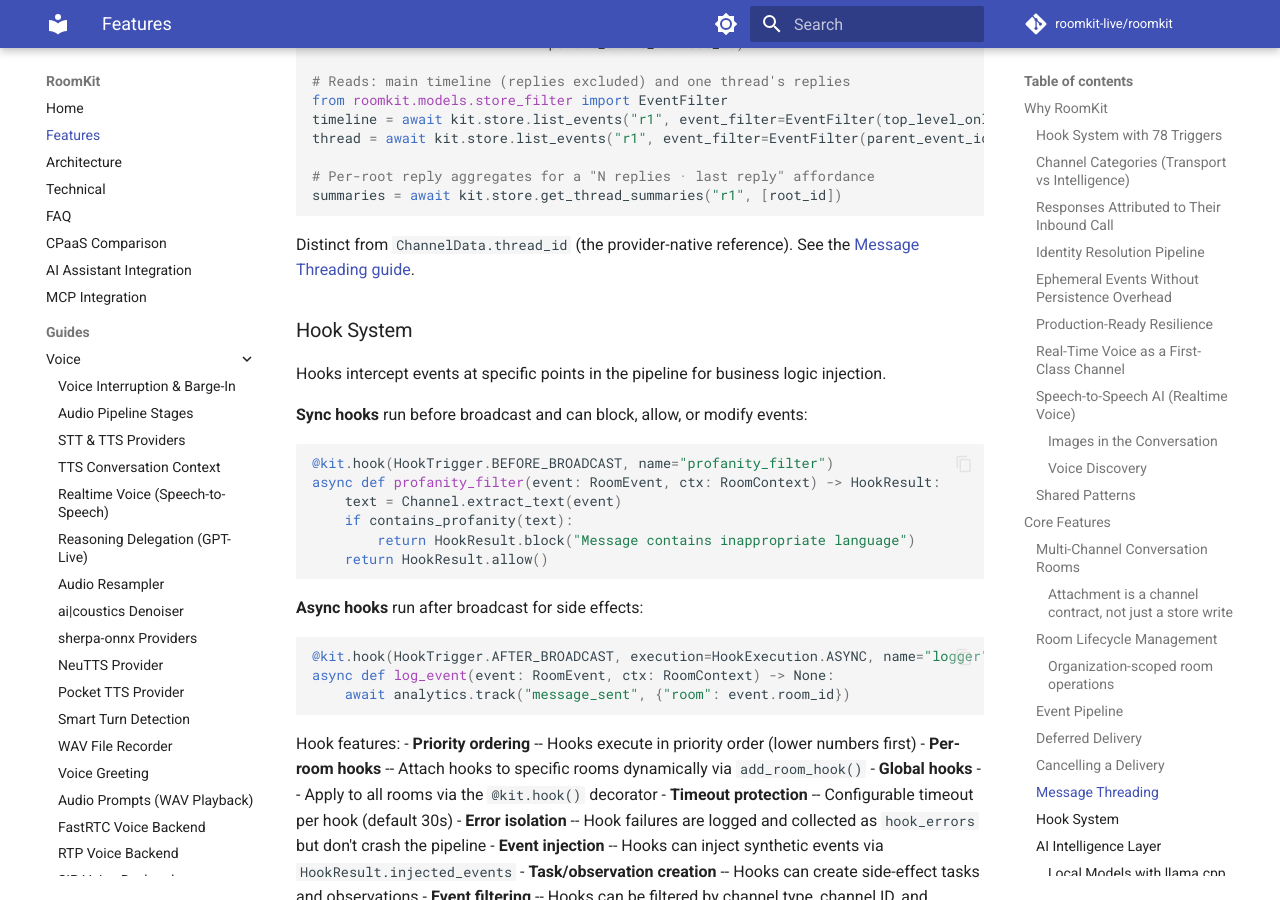
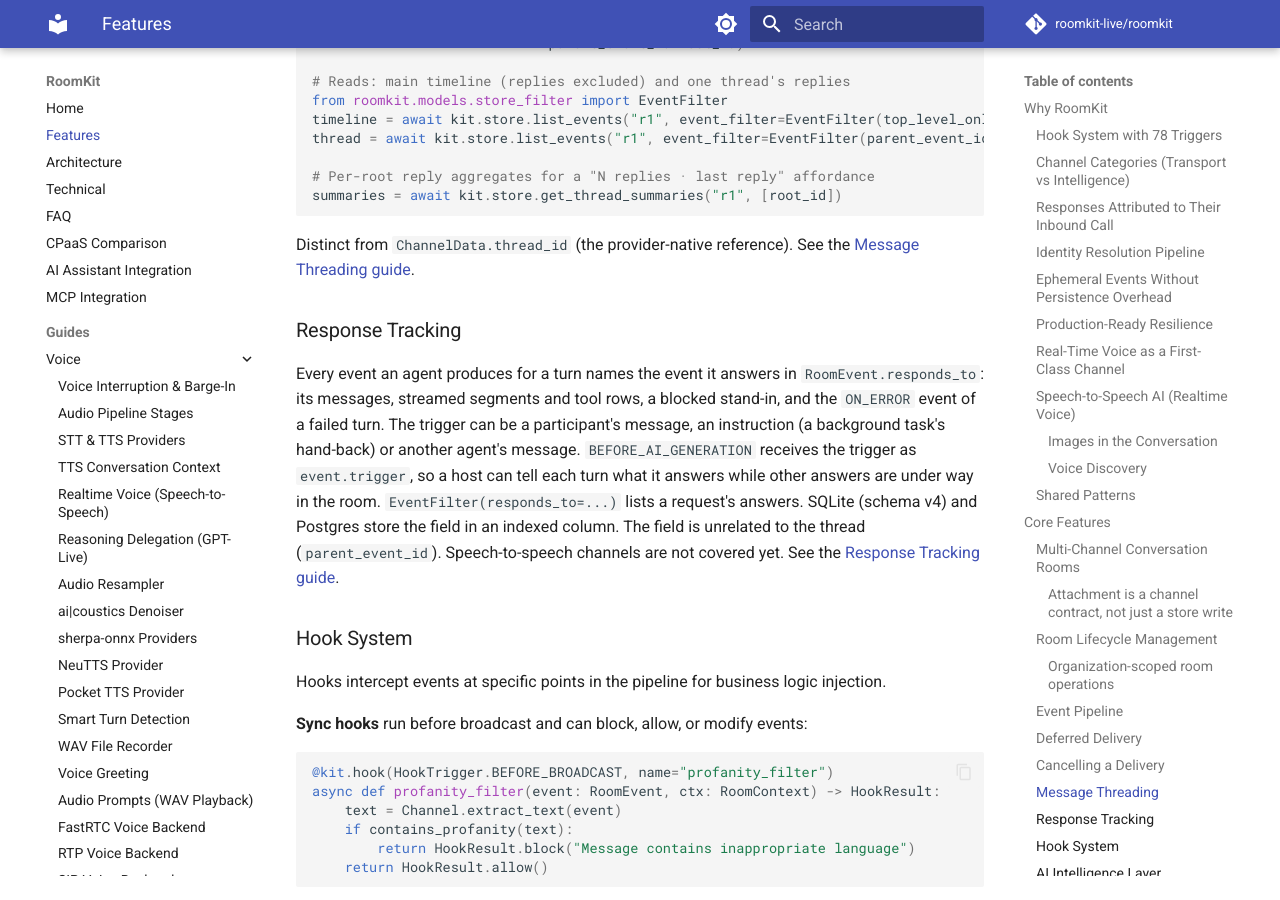
Before and after one commit to roomkit-live/roomkit-docs, an MkDocs documentation site: the page built from docs/features.md, in a window 1280 px wide and 900 px high, scrolled down 13602 px. Built offline with MkDocs 1.6.1 and Material for MkDocs 9.7.7, drawn with Linux system fonts in a browser that asks for light colours; comment, search, counter and statistics services are not loaded; some of the changed text lies outside the part shown.

Commit message:
docs(events): response tracking, an answer names the event it answers and its turn is told that event (RMK-545)

```diff
--- a/docs/features.md
+++ b/docs/features.md
@@ -456,6 +456,20 @@ summaries = await kit.store.get_thread_summaries("r1", [root_id])
 
 Distinct from `ChannelData.thread_id` (the provider-native reference). See the
 [Message Threading guide](guides/message-threading.md).
+
+### Response Tracking
+
+Every event an agent produces for a turn names the event it answers in
+`RoomEvent.responds_to`: its messages, streamed segments and tool rows, a
+blocked stand-in, and the `ON_ERROR` event of a failed turn. The trigger can be
+a participant's message, an instruction (a background task's hand-back) or
+another agent's message. `BEFORE_AI_GENERATION` receives the trigger as
+`event.trigger`, so a host can tell each turn what it answers while other
+answers are under way in the room. `EventFilter(responds_to=...)` lists a
+request's answers. SQLite (schema v4) and Postgres store the field in an
+indexed column. The field is unrelated to the thread (`parent_event_id`).
+Speech-to-speech channels are not covered yet. See the
+[Response Tracking guide](guides/response-tracking.md).
 
 ### Hook System
 
--- a/mkdocs.yml
+++ b/mkdocs.yml
@@ -140,6 +140,7 @@ nav:
           - Content Transcoding: guides/content-transcoding.md
           - Response Visibility: guides/response-visibility.md
           - Message Threading: guides/message-threading.md
+          - Response Tracking: guides/response-tracking.md
       - Data & Infrastructure:
           - Activity Persistence: guides/activity-persistence.md
           - Advanced Memory Providers: guides/advanced-memory.md
```
Also changed, not shown: docs/guides/message-threading.md (+7 -0 lines), docs/guides/response-tracking.md (added, +118 -0 lines).
